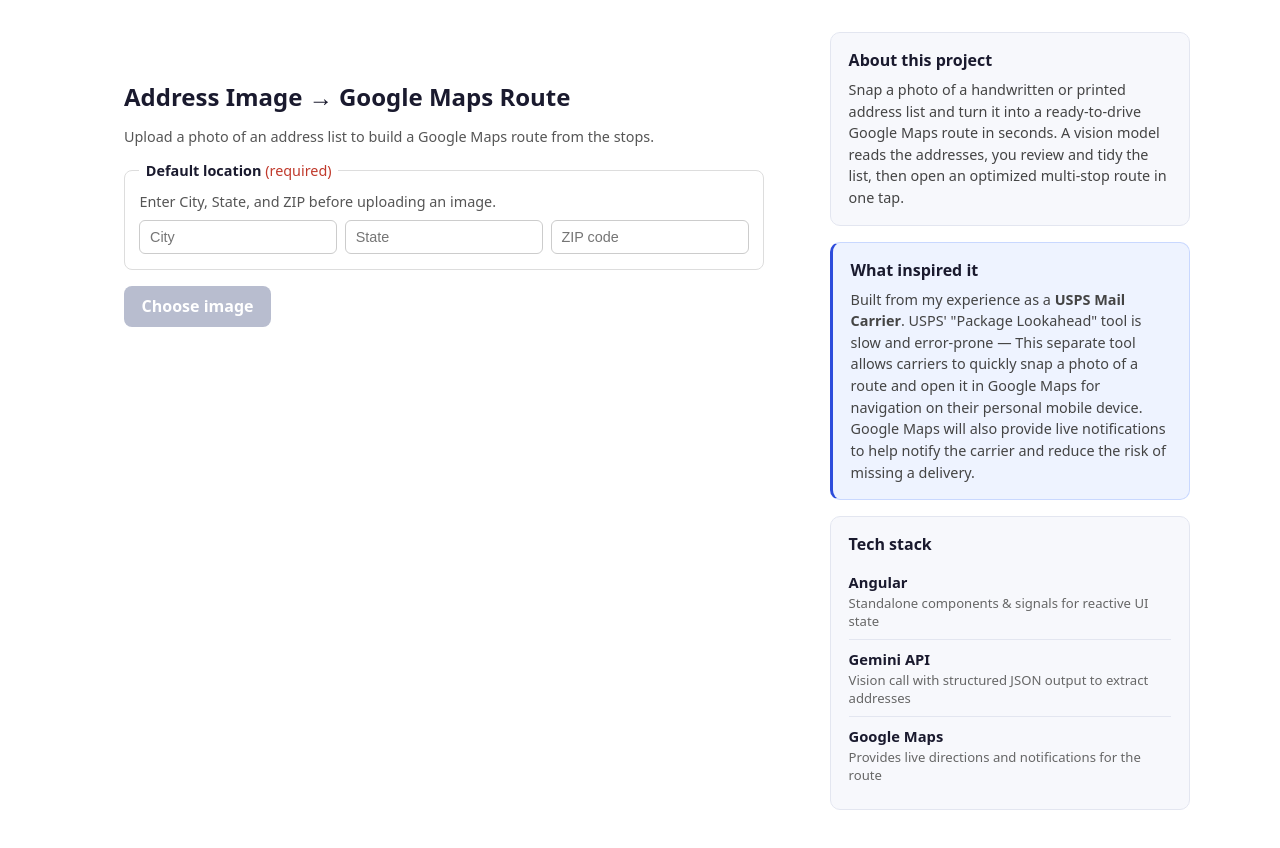
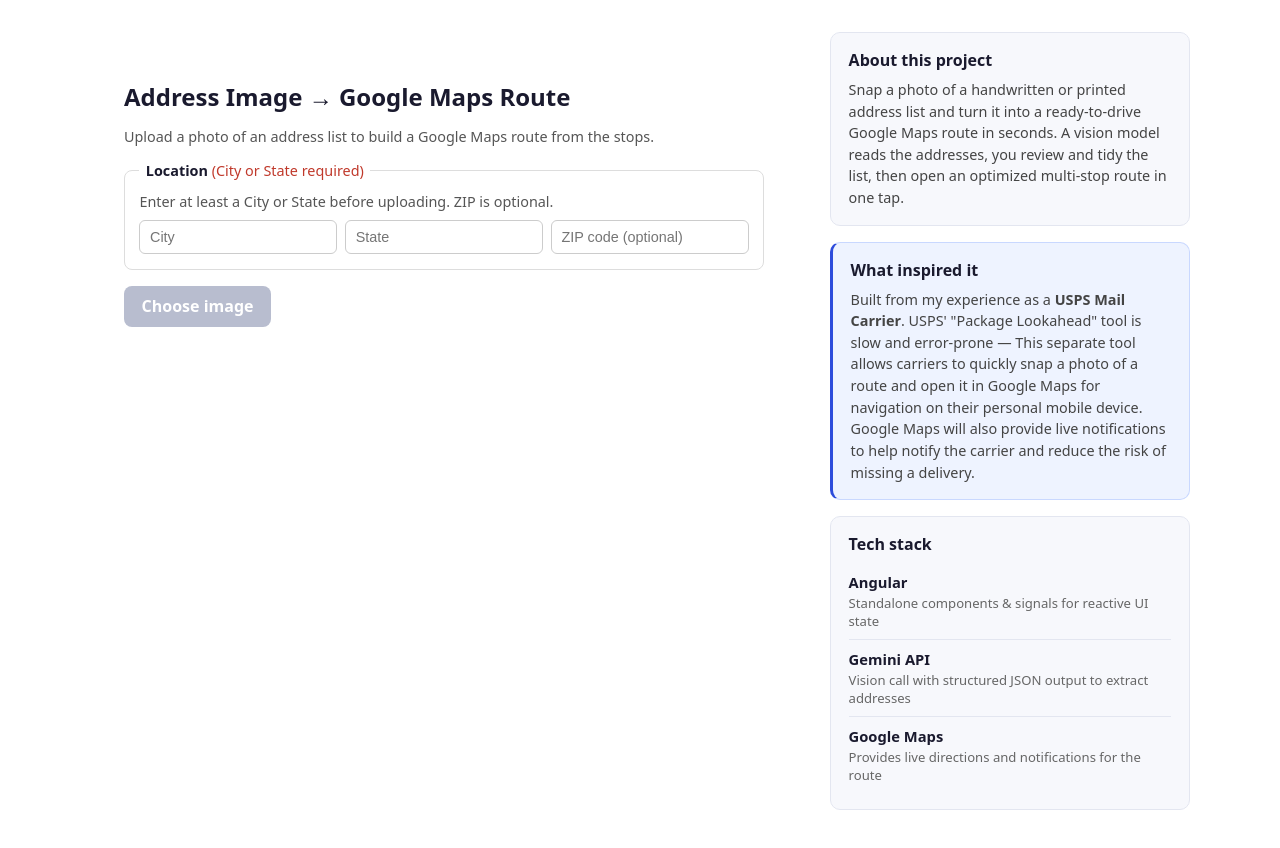
Before and after one commit to slanante1997/address-route-mapper, an Angular app: page / in a window 1280 px wide. Shown: the top 848 px of the page. Built offline with nearby package versions, Linux system fonts and the light colour scheme.

Commit message:
Update Validation parameters

```diff
--- a/src/app/app.component.html
+++ b/src/app/app.component.html
@@ -7,28 +7,25 @@
 
     <section class="upload">
       <fieldset class="location">
-        <legend>Default location <span class="required">(required)</span></legend>
-        <p class="hint">Enter City, State, and ZIP before uploading an image.</p>
+        <legend>Location <span class="required">(City or State required)</span></legend>
+        <p class="hint">Enter at least a City or State before uploading. ZIP is optional.</p>
         <div class="location-fields">
           <input
             type="text"
             placeholder="City"
-            required
             [value]="city()"
             (input)="city.set($any($event.target).value)"
           />
           <input
             type="text"
             placeholder="State"
-            required
             [value]="state()"
             (input)="state.set($any($event.target).value)"
           />
           <input
             type="text"
             inputmode="numeric"
-            placeholder="ZIP code"
-            required
+            placeholder="ZIP code (optional)"
             [value]="zip()"
             (input)="zip.set($any($event.target).value)"
           />
--- a/src/app/app.component.ts
+++ b/src/app/app.component.ts
@@ -21,9 +21,9 @@ export class AppComponent {
   protected readonly state = signal('');
   protected readonly zip = signal('');
 
-  // Upload is gated until city, state, and ZIP are all filled in.
+  // Upload is gated until at least a city or state is provided (ZIP is optional).
   protected readonly locationReady = computed(
-    () => !!this.city().trim() && !!this.state().trim() && !!this.zip().trim(),
+    () => !!this.city().trim() || !!this.state().trim(),
   );
 
   private nextId = 0;
@@ -55,13 +55,13 @@ export class AppComponent {
     if (!file) return;
 
     if (!this.locationReady()) {
-      this.status.set('Enter city, state, and ZIP code before uploading.');
+      this.status.set('Enter at least a city or state before uploading.');
       return;
     }
 
     this.previewUrl.set(URL.createObjectURL(file));
     this.busy.set(true);
-    this.status.set('Reading addresses with Gemini…');
+    this.status.set('Reading addresses…');
 
     try {
       const base64 = await this.fileToBase64(file);
```
